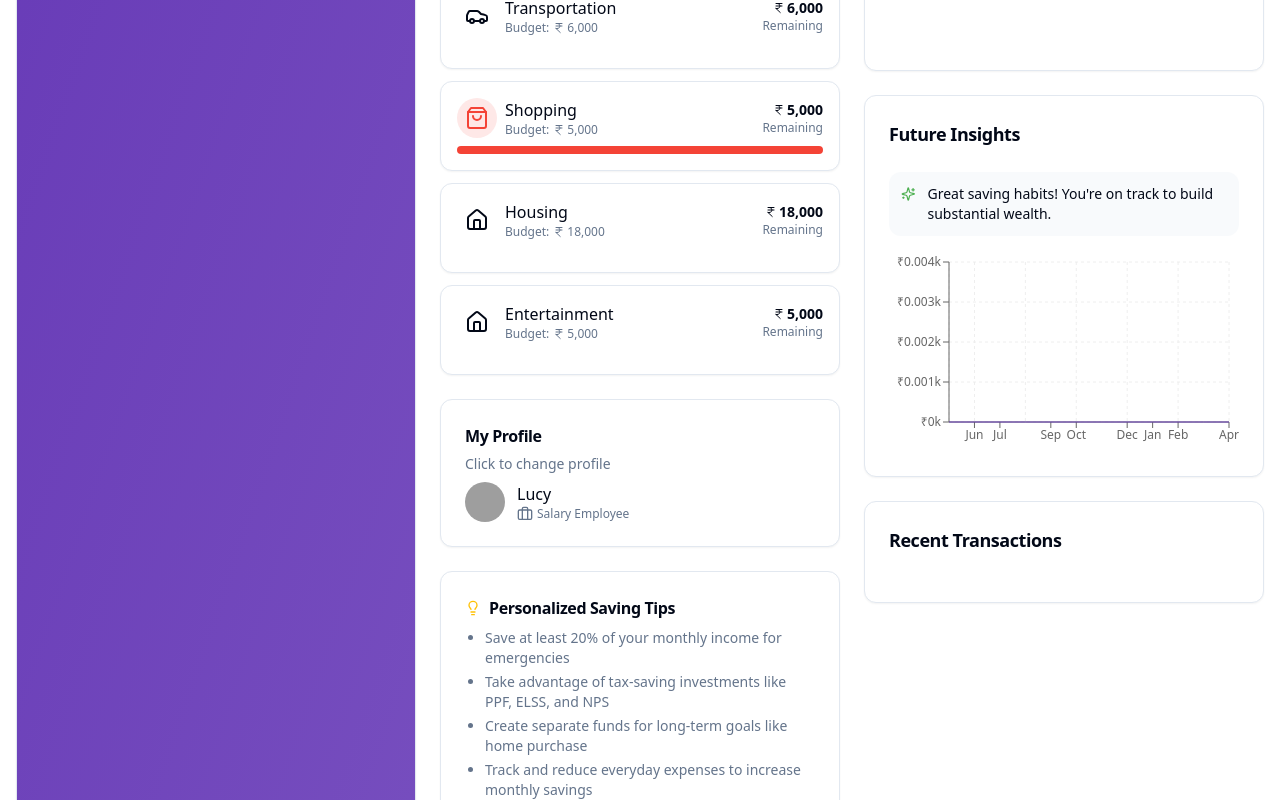
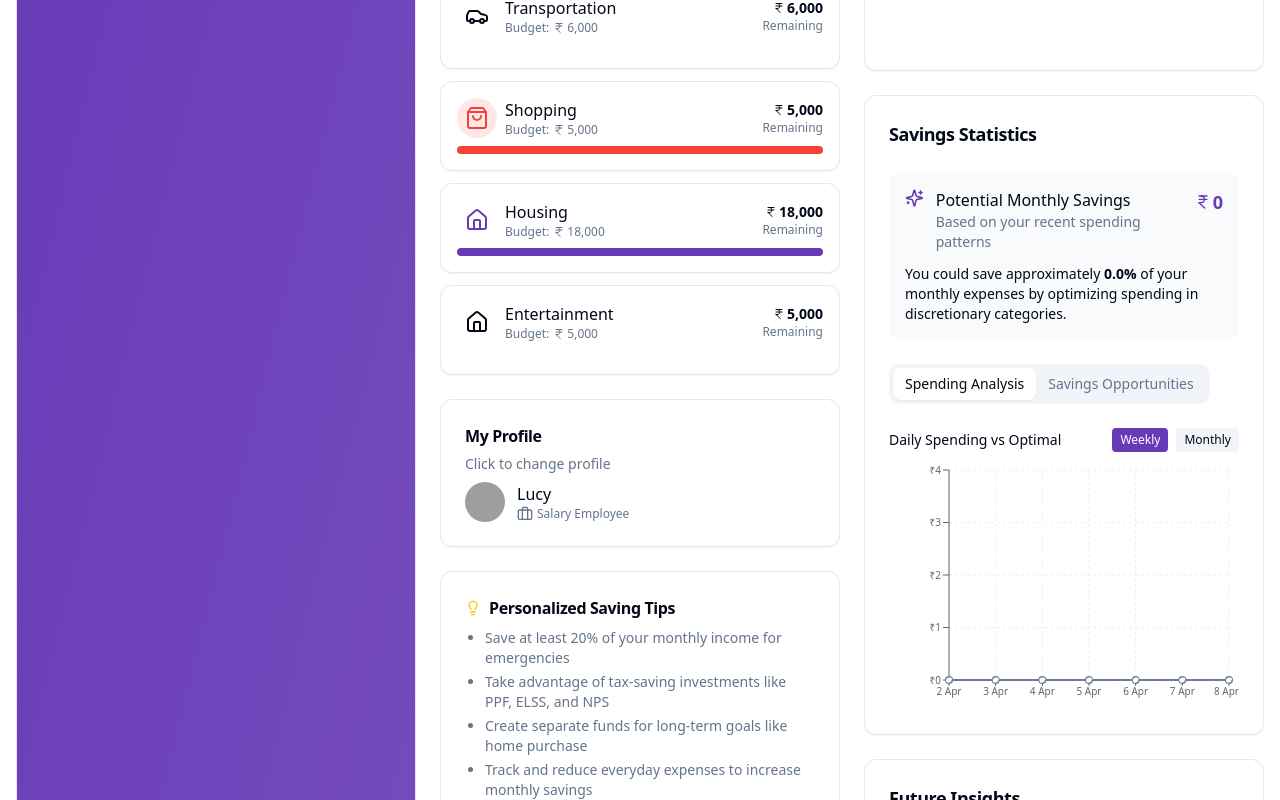
Before and after one commit to Vermaraunak2415/budget-vision, a React (Vite) app: page / in a window 1280 px wide. Shown: the part 600-1400 px from the top of the page. Built offline with nearby package versions, Linux system fonts and the light colour scheme; grey boxes are pictures that could not be loaded.

Commit message:
Add stats section for savings insights
Implement a stats section to provide savings suggestions based on recent transactions, including graphical representations.

```diff
--- /dev/null
+++ b/src/components/dashboard/StatisticsSection.tsx
@@ -0,0 +1,257 @@
+
+import { Card, CardContent, CardHeader, CardTitle } from "@/components/ui/card";
+import {
+  BarChart,
+  Bar,
+  XAxis,
+  YAxis,
+  CartesianGrid,
+  Tooltip,
+  ResponsiveContainer,
+  LineChart,
+  Line
+} from 'recharts';
+import { TrendingUp, Sparkles, IndianRupee, AlertCircle } from "lucide-react";
+import { useState } from "react";
+import { Tabs, TabsContent, TabsList, TabsTrigger } from "@/components/ui/tabs";
+
+interface Transaction {
+  id: string;
+  name: string;
+  amount: number;
+  type: 'income' | 'expense';
+  date: string;
+  category: string;
+}
+
+interface StatisticsSectionProps {
+  transactions: Transaction[];
+  monthlyIncome: number;
+  monthlyExpenses: number;
+}
+
+const StatisticsSection = ({ transactions, monthlyIncome, monthlyExpenses }: StatisticsSectionProps) => {
+  const [timeframe, setTimeframe] = useState<'week' | 'month'>('week');
+
+  // Calculate potential savings based on category analysis
+  const calculatePotentialSavings = () => {
+    // Group expenses by category
+    const expensesByCategory: Record<string, number> = {};
+    transactions
+      .filter(tx => tx.type === 'expense')
+      .forEach(tx => {
+        expensesByCategory[tx.category] = (expensesByCategory[tx.category] || 0) + tx.amount;
+      });
+
+    // Calculate potential savings (for this demo, assume we can save 15% on discretionary spending categories)
+    const discretionaryCategories = ['Shopping', 'Entertainment', 'Food and Drinks'];
+    let potentialSavings = 0;
+
+    discretionaryCategories.forEach(category => {
+      if (expensesByCategory[category]) {
+        potentialSavings += expensesByCategory[category] * 0.15; // 15% potential savings
+      }
+    });
+
+    return Math.round(potentialSavings);
+  };
+
+  // Generate spending analysis data
+  const generateSpendingData = () => {
+    const today = new Date();
+    const periods = timeframe === 'week' ? 7 : 30;
+
+    // Create array with last X days
+    const data = Array.from({ length: periods }, (_, i) => {
+      const date = new Date();
+      date.setDate(today.getDate() - (periods - 1 - i));
+
+      return {
+        date: date.toLocaleDateString('en-IN', { day: 'numeric', month: 'short' }),
+        spending: 0,
+        optimal: 0
+      };
+    });
+
+    // Fill with actual spending data
+    transactions
+      .filter(tx => tx.type === 'expense')
+      .forEach(tx => {
+        const txDate = tx.date.split(' ')[1] + ' ' + tx.date.split(' ')[0];
+        const dataPoint = data.find(d => d.date === txDate);
+        if (dataPoint) {
+          dataPoint.spending += tx.amount;
+        }
+      });
+
+    // Add optimal spending line (for this demo, use simple calculation)
+    const dailyBudget = monthlyExpenses / 30;
+    data.forEach(d => {
+      d.optimal = dailyBudget * 0.85; // 15% less than current average
+    });
+
+    return data;
+  };
+
+  // Custom tooltip for the chart
+  const CustomTooltip = ({ active, payload, label }: any) => {
+    if (active && payload && payload.length) {
+      return (
+        <div className="bg-popover text-popover-foreground p-2 rounded-md shadow-md text-sm">
+          <p className="font-medium">{label}</p>
+          {payload.map((entry: any, index: number) => (
+            <div key={`item-${index}`} className="flex items-center mt-1">
+              <div
+                className="w-3 h-3 rounded-full mr-2"
+                style={{ backgroundColor: entry.color }}
+              />
+              <span className="mr-2">{entry.name}:</span>
+              <span className="flex items-center">
+                <IndianRupee className="h-3 w-3 mr-0.5" />
+                {entry.value.toLocaleString()}
+              </span>
+            </div>
+          ))}
+        </div>
+      );
+    }
+    return null;
+  };
+
+  // Calculate savings recommendations
+  const savingsAmount = calculatePotentialSavings();
+  const savingsPercentage = monthlyExpenses > 0 ? (savingsAmount / monthlyExpenses) * 100 : 0;
+
+  // Generate category-based savings opportunities
+  const savingsOpportunities = () => {
+    const categories = ['Food and Drinks', 'Shopping', 'Entertainment'];
+    const expensesByCategory: Record<string, number> = {};
+
+    transactions
+      .filter(tx => tx.type === 'expense' && categories.includes(tx.category))
+      .forEach(tx => {
+        expensesByCategory[tx.category] = (expensesByCategory[tx.category] || 0) + tx.amount;
+      });
+
+    return categories
+      .filter(cat => expensesByCategory[cat])
+      .map(cat => ({
+        category: cat,
+        current: expensesByCategory[cat],
+        potential: Math.round(expensesByCategory[cat] * 0.15),
+      }));
+  };
+
+  return (
+    <Card className="budget-card">
+      <CardHeader>
+        <CardTitle className="text-lg">Savings Statistics</CardTitle>
+      </CardHeader>
+      <CardContent>
+        <div className="mb-4 p-4 rounded-lg bg-muted/50 flex flex-col gap-3">
+          <div className="flex items-start gap-3">
+            <Sparkles className="h-5 w-5 text-budget-purple" />
+            <div>
+              <h3 className="font-medium">Potential Monthly Savings</h3>
+              <p className="text-sm text-muted-foreground">Based on your recent spending patterns</p>
+            </div>
+            <div className="ml-auto flex items-center text-lg font-bold text-budget-purple">
+              <IndianRupee className="h-4 w-4 mr-0.5" />
+              {savingsAmount.toLocaleString()}
+            </div>
+          </div>
+
+          <div className="text-sm">
+            <p>You could save approximately <span className="font-semibold">{savingsPercentage.toFixed(1)}%</span> of your monthly expenses by optimizing spending in discretionary categories.</p>
+          </div>
+        </div>
+
+        <Tabs defaultValue="spending" className="mt-6">
+          <TabsList className="mb-4">
+            <TabsTrigger value="spending">Spending Analysis</TabsTrigger>
+            <TabsTrigger value="opportunities">Savings Opportunities</TabsTrigger>
+          </TabsList>
+
+          <TabsContent value="spending">
+            <div className="flex justify-between items-center mb-2">
+              <h3 className="text-sm font-medium">Daily Spending vs Optimal</h3>
+              <div className="flex gap-2">
+                <button
+                  className={`text-xs px-2 py-1 rounded ${timeframe === 'week' ? 'bg-budget-purple text-white' : 'bg-muted'}`}
+                  onClick={() => setTimeframe('week')}
+                >
+                  Weekly
+                </button>
+                <button
+                  className={`text-xs px-2 py-1 rounded ${timeframe === 'month' ? 'bg-budget-purple text-white' : 'bg-muted'}`}
+                  onClick={() => setTimeframe('month')}
+                >
+                  Monthly
+                </button>
+              </div>
+            </div>
+
+            <div className="h-[250px]">
+              <ResponsiveContainer width="100%" height="100%">
+                <LineChart data={generateSpendingData()} margin={{ top: 10, right: 10, left: 0, bottom: 0 }}>
+                  <CartesianGrid strokeDasharray="3 3" stroke="#eee" />
+                  <XAxis dataKey="date" tick={{ fontSize: 10 }} />
+                  <YAxis
+                    tick={{ fontSize: 10 }}
+                    tickFormatter={(value) => `₹${value}`}
+                  />
+                  <Tooltip content={<CustomTooltip />} />
+                  <Line
+                    type="monotone"
+                    dataKey="spending"
+                    stroke="#7E69AB"
+                    name="Actual Spending"
+                    strokeWidth={2}
+                  />
+                  <Line
+                    type="monotone"
+                    dataKey="optimal"
+                    stroke="#4CAF50"
+                    name="Optimal Spending"
+                    strokeDasharray="5 5"
+                  />
+                </LineChart>
+              </ResponsiveContainer>
+            </div>
+          </TabsContent>
+
+          <TabsContent value="opportunities">
+            <div className="space-y-4">
+              {savingsOpportunities().length > 0 ? (
+                savingsOpportunities().map((item, index) => (
+                  <div key={index} className="p-3 rounded-lg border">
+                    <div className="flex justify-between items-center mb-2">
+                      <div className="font-medium">{item.category}</div>
+                      <div className="flex items-center text-budget-green font-semibold text-sm">
+                        <TrendingUp className="h-4 w-4 mr-1" />
+                        Save ₹{item.potential.toLocaleString()}
+                      </div>
+                    </div>
+                    <div className="text-sm text-muted-foreground">
+                      Current spending: ₹{item.current.toLocaleString()}
+                      <div className="mt-1">
+                        Reduce spending by 15% to save ₹{item.potential.toLocaleString()} per month
+                      </div>
+                    </div>
+                  </div>
+                ))
+              ) : (
+                <div className="p-4 rounded-lg border flex items-center gap-2 text-muted-foreground">
+                  <AlertCircle className="h-5 w-5" />
+                  <span>Not enough transaction data to generate savings opportunities.</span>
+                </div>
+              )}
+            </div>
+          </TabsContent>
+        </Tabs>
+      </CardContent>
+    </Card>
+  );
+};
+
+export default StatisticsSection;
--- a/src/pages/Index.tsx
+++ b/src/pages/Index.tsx
@@ -1,4 +1,3 @@
-
 import { useState, useEffect } from "react";
 import { toast } from "sonner";
 import { Tabs, TabsContent, TabsList, TabsTrigger } from "@/components/ui/tabs";
@@ -21,6 +20,7 @@ import FutureInsights from "@/components/dashboard/FutureInsights";
 import AddTransactionDialog from "@/components/dashboard/AddTransactionDialog";
 import IncomeChart from "@/components/dashboard/IncomeChart";
 import BudgetForm from "@/components/dashboard/BudgetForm";
+import StatisticsSection from "@/components/dashboard/StatisticsSection";
 
 // Define Transaction type
 interface Transaction {
@@ -332,6 +332,12 @@ const Dashboard = () => {
               </TabsContent>
             </Tabs>
 
+            <StatisticsSection
+              transactions={transactions}
+              monthlyIncome={income}
+              monthlyExpenses={expenses}
+            />
+
             <FutureInsights
               profileType={profile.type}
               currentSavings={balance > 0 ? balance : 0}
```
